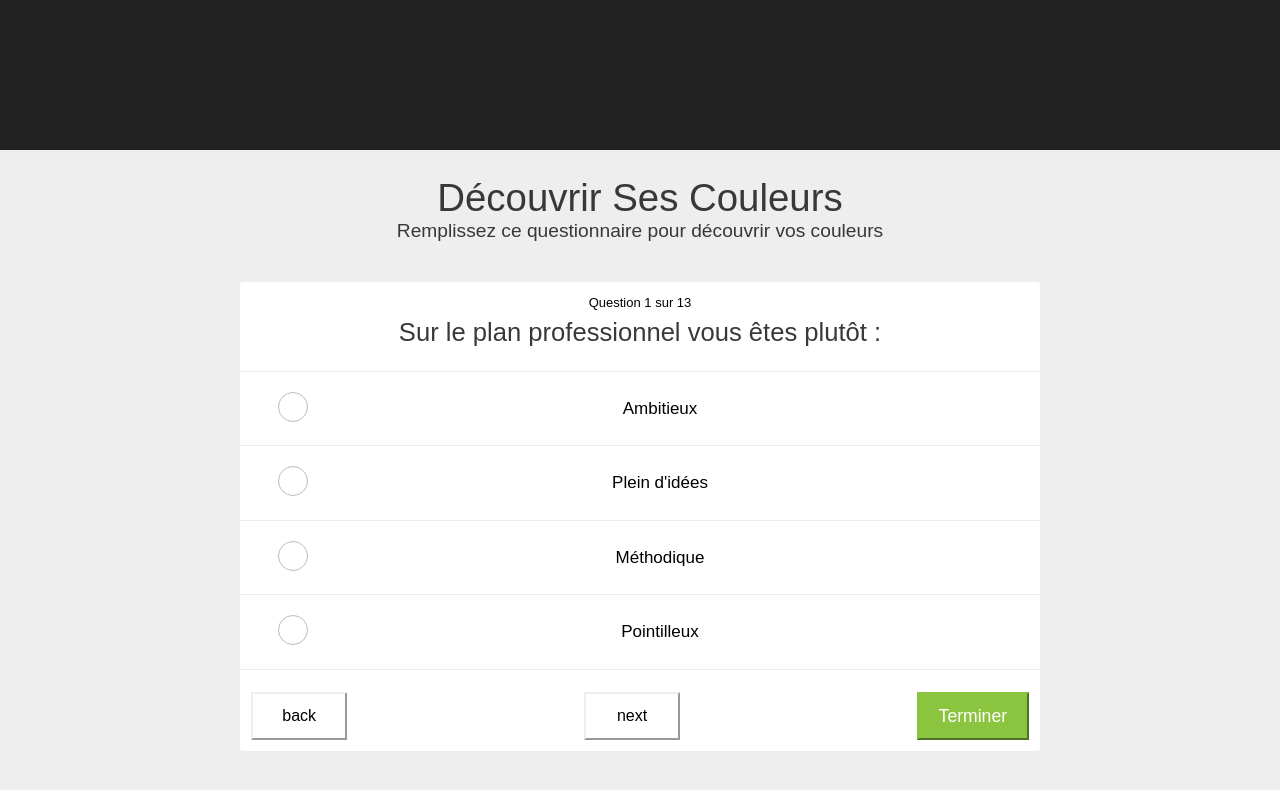
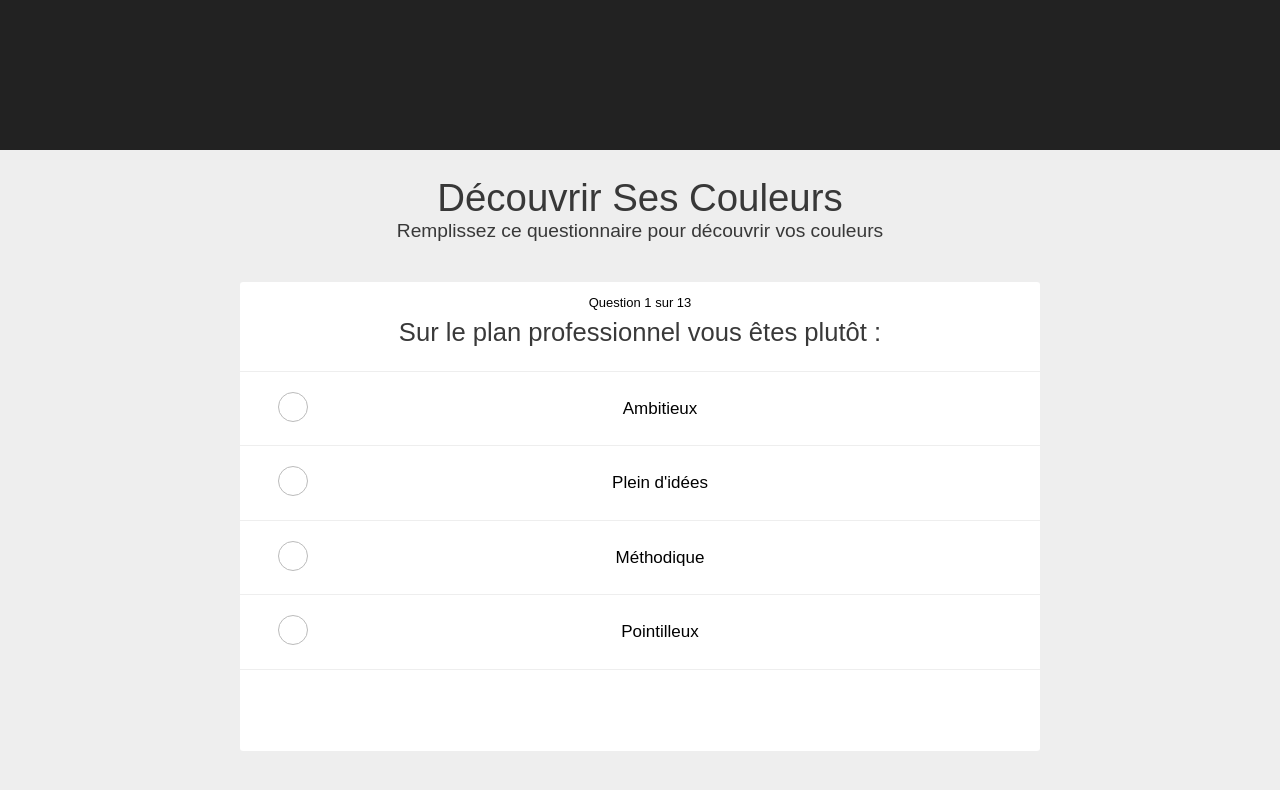
Before and after one commit to gregmarquet/color-finder-react, a React (Create React App) app: page / in a window 1280 px wide. Shown: the top 790 px of the page. Built offline with nearby package versions, Linux system fonts and the light colour scheme.

Commit message:
fixe all button display

```diff
--- a/src/App.js
+++ b/src/App.js
@@ -21,7 +21,9 @@ class App extends Component {
         b: 0
 
       },
-      result: ''
+      result: '',
+      maxQuestion: 1,
+      quizDone: false
     };
     this.handleAnswerSelected = this.handleAnswerSelected.bind(this);
   }
@@ -57,14 +59,20 @@ class App extends Component {
   }
 
   setNextQuestion() {
+    let maxQuestion = this.state.maxQuestion
+    if (this.state.maxQuestion === this.state.questionId) {
+      maxQuestion += 1;
+    }
     const counter = this.state.counter + 1;
     const questionId = this.state.questionId + 1;
+
     this.setState({
       counter: counter,
       questionId: questionId,
       question: quizQuestions[counter].question,
       answerOptions: quizQuestions[counter].answers,
-      answer: ''
+      answer: '',
+      maxQuestion: maxQuestion
     })
   }
 
@@ -72,6 +80,11 @@ class App extends Component {
     this.setUserAnswer(event.currentTarget.value);
     if (this.state.questionId < quizQuestions.length) {
       setTimeout(() => this.setNextQuestion(), 300);
+    } else {
+      const quizDone = true
+      this.setState({
+        quizDone: quizDone
+      })
     }
   }
 
@@ -115,6 +128,8 @@ class App extends Component {
         onBackClick={this.handleBackClick}
         onNextClick={this.handleNextClick}
         onSubmitClick={this.handleSubmitClick}
+        maxQuestion={this.state.maxQuestion}
+        quizDone={this.state.quizDone}
       />
     );
   }
--- a/src/components/Quiz/Quiz.css
+++ b/src/components/Quiz/Quiz.css
@@ -36,6 +36,10 @@
   font-weight: 300;
   transition: all .1s ease;
 }
+.bottom button.empty {
+  border: none;
+}
+
 .bottom button:focus {
   outline: 0;
 }
@@ -43,6 +47,9 @@
   /* background: #f00; */
   box-shadow: 2px 2px 2px #ccc;
   font-size: 1.1rem;
+}
+.bottom button.empty:hover {
+  box-shadow: none;
 }
 
 .bottom button:disabled {
--- a/src/components/Quiz/Quiz.js
+++ b/src/components/Quiz/Quiz.js
@@ -59,21 +59,28 @@ function Quiz(props) {
           {props.answerOptions.map(renderAnswerOptions)}
         </ul>
         <div className="bottom">
-          <button
-            className="back"
-            id="back"
-            onClick={props.onBackClick}
-          >back</button>
+          {props.questionId === 1
+            ? <button className="empty"></button>
+            : <button
+                className="back"
+                id="back"
+                onClick={props.onBackClick}
+              >back</button>}
+
+
+          {props.questionId < props.maxQuestion &&
           <button
             className="next"
             id="next"
             onClick={props.onNextClick}
-          >next</button>
+          >next</button>}
+
+          {props.quizDone &&
                 <button
                   className="submit hidden"
                   id="submit"
                   onClick={props.onSubmitClick}
-                >Terminer</button>
+                >Terminer</button>}
 
         </div>
       </div>
--- a/src/components/Result/Result.js
+++ b/src/components/Result/Result.js
@@ -11,13 +11,13 @@ function Result(props) {
       <div>
         <div className='result__color-legend--container'>
           <p className='result__color-legend'>
-            <span className='result__color-legend--color r'>R</span> : {`${Math.round(props.r / 0.13)}% ${props.r}`}</p>
+            <span className='result__color-legend--color r'>R</span> : {`${Math.round(props.r / 0.13)}%`}</p>
           <p className='result__color-legend'>
-            <span className='result__color-legend--color j'>J</span> : {`${Math.round(props.j / 0.13)}% ${props.j}`}</p>
+            <span className='result__color-legend--color j'>J</span> : {`${Math.round(props.j / 0.13)}%`}</p>
           <p className='result__color-legend'>
-            <span className='result__color-legend--color v'>V</span> : {`${Math.round(props.v / 0.13)}% ${props.v}`}</p>
+            <span className='result__color-legend--color v'>V</span> : {`${Math.round(props.v / 0.13)}%`}</p>
           <p className='result__color-legend'>
-            <span className='result__color-legend--color b'>B</span> : {`${Math.round(props.b / 0.13)}% ${props.b}`}</p>
+            <span className='result__color-legend--color b'>B</span> : {`${Math.round(props.b / 0.13)}%`}</p>
         </div>
       </div>
       <Chart
```
